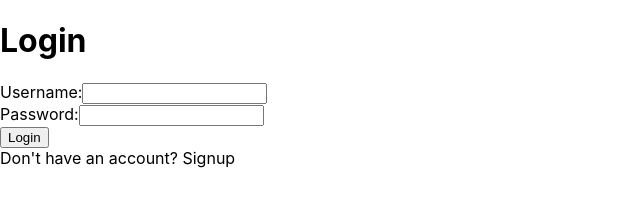
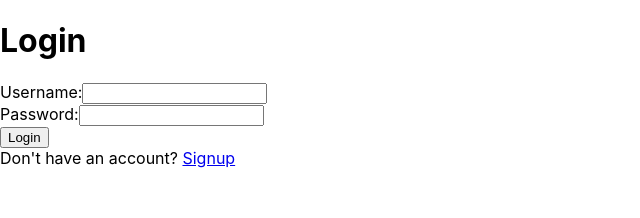
Before and after one commit to ridsashabbir/Listify, a React (Create React App) app in the folder listify/: page / in a window 1280 px wide. Shown: the top 218 px of the page, without its empty margins (0-640 px from the left). Built offline with nearby package versions, Linux system fonts and the light colour scheme.

Commit message:
react routers for login and signup

```diff
--- a/listify/src/App.js
+++ b/listify/src/App.js
@@ -1,13 +1,16 @@
 import "./App.css";
 import React from "react";
 import Signup from "./Components/Signup";
+import { Route, Routes } from "react-router-dom";
 import Login from "./Components/Login";
 
 function App() {
   return (
     <>
-      {/* <Signup /> */}
-      <Login />
+      <Routes>
+        <Route path="/" element={<Login />} />
+        <Route path="/signup" element={<Signup />} />
+      </Routes>
     </>
   );
 }
--- a/listify/src/Components/Login.js
+++ b/listify/src/Components/Login.js
@@ -1,4 +1,5 @@
 import React, { useState } from "react";
+import { Link } from "react-router-dom"; // Import Link
 
 function Login() {
   const [username, setUsername] = useState("");
@@ -35,7 +36,8 @@ function Login() {
           <button type="submit">Login</button>
         </div>
       </form>
-      Don't have an account? Signup
+      Don't have an account? <Link to="/signup">Signup</Link>{" "}
+      {/* Link to Signup */}
     </div>
   );
 }
--- a/listify/src/index.js
+++ b/listify/src/index.js
@@ -1,13 +1,16 @@
-import React from 'react';
-import ReactDOM from 'react-dom/client';
-import './index.css';
-import App from './App';
-import reportWebVitals from './reportWebVitals';
+import React from "react";
+import ReactDOM from "react-dom/client";
+import "./index.css";
+import App from "./App";
+import reportWebVitals from "./reportWebVitals";
+import { BrowserRouter } from "react-router-dom";
 
-const root = ReactDOM.createRoot(document.getElementById('root'));
+const root = ReactDOM.createRoot(document.getElementById("root"));
 root.render(
   <React.StrictMode>
-    <App />
+    <BrowserRouter>
+      <App />
+    </BrowserRouter>
   </React.StrictMode>
 );
 
```
